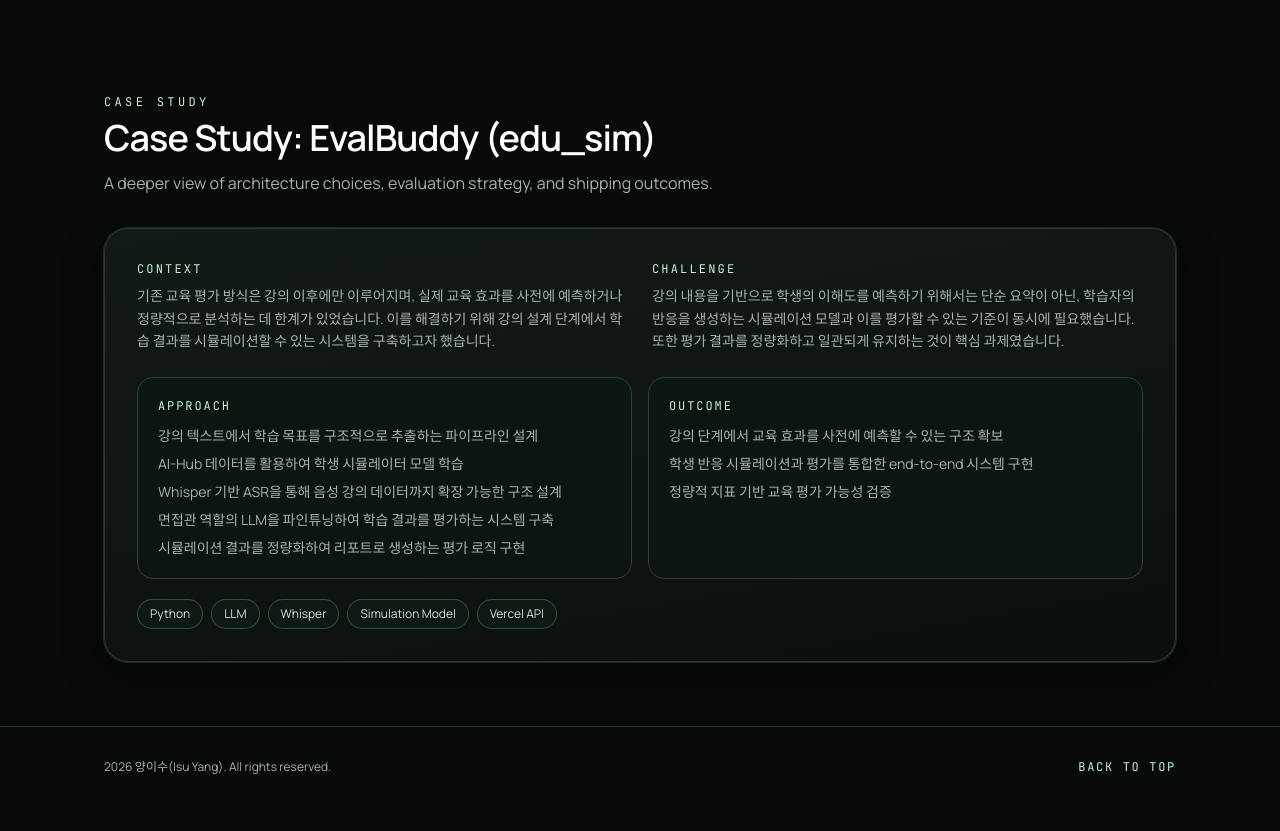
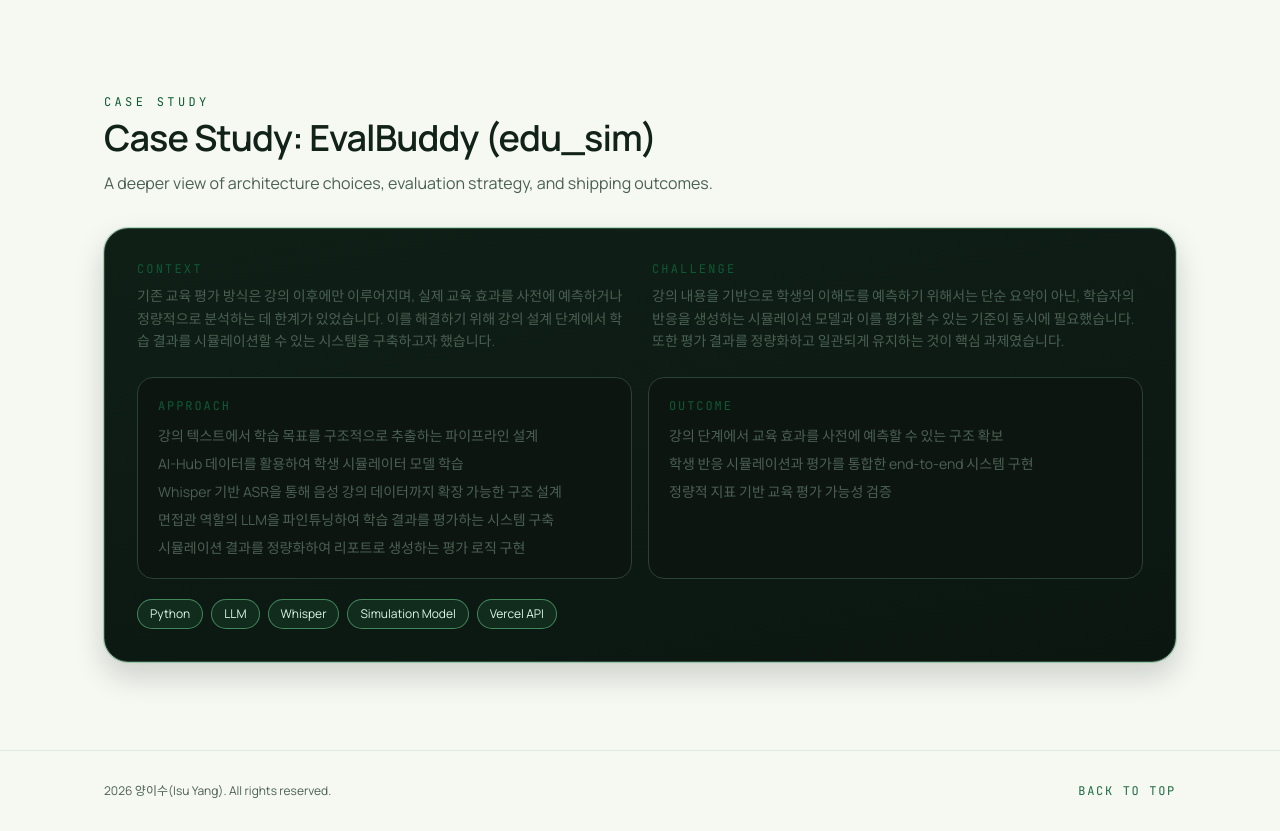
Before and after one commit to yangisu/portfolio, a Next.js app: page / in a window 1280 px wide. Shown: the part 2749-3580 px from the top of the page. Before the commit the page ends 3556 px from the top, so only its background shows below. Built offline with nearby package versions, Linux system fonts and the light colour scheme.

Commit message:
Redesign with white base and stronger green contact emphasis

```diff
--- a/app/globals.css
+++ b/app/globals.css
@@ -1,15 +1,16 @@
 @import "tailwindcss";
 
 :root {
-  --background: #070a08;
-  --background-soft: #0c120f;
-  --foreground: #f4f5ef;
-  --muted: #a8b3ab;
-  --card: #101713;
-  --card-border: #293a31;
-  --accent: #8bcf9d;
-  --accent-strong: #c6f2d2;
-  --ivory: #f2efe7;
+  --background: #f6f8f2;
+  --foreground: #112218;
+  --muted: #4b6054;
+  --card: #0d1b13;
+  --card-border: #2d4a3c;
+  --accent: #2f9e5b;
+  --accent-strong: #6ad48f;
+  --accent-olive: #6b8f45;
+  --accent-deep: #0f5a34;
+  --ivory: #ffffff;
 }
 
 @theme inline {
@@ -24,14 +25,14 @@ body {
   color: var(--foreground);
   font-family: var(--font-manrope), sans-serif;
   background-image:
-    radial-gradient(circle at 10% -10%, rgba(139, 207, 157, 0.12), transparent 34%),
-    radial-gradient(circle at 90% -8%, rgba(67, 103, 78, 0.2), transparent 32%),
-    linear-gradient(180deg, #080d0a 0%, #070a08 100%);
+    radial-gradient(circle at 8% -6%, rgba(106, 212, 143, 0.2), transparent 34%),
+    radial-gradient(circle at 92% -4%, rgba(107, 143, 69, 0.25), transparent 30%),
+    linear-gradient(180deg, #ffffff 0%, #f4f8f1 42%, #f7f9f4 100%);
 }
 
 ::selection {
-  background: rgba(139, 207, 157, 0.4);
-  color: #07100b;
+  background: rgba(47, 158, 91, 0.28);
+  color: #0b1b12;
 }
 
 .section-fade {
@@ -39,17 +40,21 @@ body {
 }
 
 .glass-card {
-  background: linear-gradient(170deg, rgba(20, 28, 24, 0.92), rgba(11, 17, 14, 0.92));
+  background: linear-gradient(170deg, #0f1f16 0%, #0b1611 100%);
   border: 1px solid var(--card-border);
   backdrop-filter: blur(8px);
 }
 
 .accent-ring {
-  box-shadow: 0 0 0 1px rgba(139, 207, 157, 0.18), 0 14px 36px rgba(2, 6, 4, 0.5);
+  box-shadow: 0 0 0 1px rgba(47, 158, 91, 0.35), 0 14px 30px rgba(15, 35, 24, 0.18);
+}
+
+.theme-heading {
+  color: #112218;
 }
 
 .theme-eyebrow {
-  color: var(--accent-strong);
+  color: var(--accent-deep);
 }
 
 .theme-text-muted {
@@ -57,25 +62,25 @@ body {
 }
 
 .theme-chip {
-  border: 1px solid rgba(139, 207, 157, 0.3);
-  background: rgba(16, 26, 21, 0.95);
-  color: #d7e5dc;
+  border: 1px solid rgba(106, 212, 143, 0.55);
+  background: rgba(18, 44, 30, 0.96);
+  color: #ddf7e7;
 }
 
 .theme-outline-btn {
-  border: 1px solid rgba(139, 207, 157, 0.38);
-  color: #e6ede8;
-  background: rgba(8, 14, 11, 0.72);
+  border: 1px solid var(--accent);
+  color: #124328;
+  background: #ffffff;
 }
 
 .theme-outline-btn:hover {
-  border-color: var(--accent-strong);
-  color: #ffffff;
+  background: #e8f8ee;
+  color: #0d3a23;
 }
 
 .theme-solid-btn {
-  background: linear-gradient(135deg, #b9eed0 0%, #8bcf9d 100%);
-  color: #0a130f;
+  background: linear-gradient(135deg, var(--accent-olive) 0%, var(--accent) 45%, var(--accent-strong) 100%);
+  color: #062212;
 }
 
 .theme-solid-btn:hover {
@@ -83,17 +88,17 @@ body {
 }
 
 .top-shell {
-  border: 1px solid rgba(194, 204, 197, 0.22);
-  background: rgba(11, 15, 13, 0.88);
-  box-shadow: inset 0 1px 0 rgba(255, 255, 255, 0.06);
+  border: 1px solid rgba(20, 54, 34, 0.16);
+  background: rgba(255, 255, 255, 0.94);
+  box-shadow: 0 12px 26px rgba(19, 45, 30, 0.08);
 }
 
 .nav-link {
-  color: #d8e2da;
+  color: #1f3b2d;
 }
 
 .nav-link:hover {
-  color: #ffffff;
+  color: #0f5a34;
 }
 
 .hero-grid {
@@ -105,33 +110,39 @@ body {
   position: absolute;
   inset: 14% 0 auto 0;
   height: 1px;
-  background: linear-gradient(90deg, transparent, rgba(139, 207, 157, 0.25), transparent);
+  background: linear-gradient(90deg, transparent, rgba(47, 158, 91, 0.45), transparent);
   pointer-events: none;
 }
 
+.contact-stage {
+  border: 1px solid #2a4b3c;
+  background: linear-gradient(165deg, #07140e 0%, #091d14 48%, #0b2418 100%);
+  box-shadow: 0 22px 44px rgba(10, 33, 22, 0.28);
+}
+
 .contact-panel {
-  border: 1px solid rgba(49, 70, 59, 0.95);
-  background: linear-gradient(165deg, rgba(10, 16, 13, 0.98), rgba(6, 11, 9, 0.98));
+  border: 1px solid rgba(77, 122, 96, 0.8);
+  background: linear-gradient(165deg, rgba(11, 25, 18, 0.97), rgba(8, 19, 13, 0.97));
 }
 
 .contact-input {
   width: 100%;
   border-radius: 16px;
-  border: 1px solid rgba(55, 81, 68, 0.88);
-  background: rgba(18, 30, 24, 0.9);
-  color: #f3f6f3;
+  border: 1px solid rgba(87, 141, 111, 0.88);
+  background: rgba(19, 40, 28, 0.92);
+  color: #f5fbf7;
   padding: 0.9rem 1rem;
   outline: none;
   transition: border-color 0.2s ease, box-shadow 0.2s ease;
 }
 
 .contact-input::placeholder {
-  color: #7f9588;
+  color: #8eb49c;
 }
 
 .contact-input:focus {
-  border-color: #aee8c0;
-  box-shadow: 0 0 0 3px rgba(139, 207, 157, 0.18);
+  border-color: #8effb7;
+  box-shadow: 0 0 0 3px rgba(106, 212, 143, 0.25);
 }
 
 @keyframes fadeUp {
--- a/app/page.tsx
+++ b/app/page.tsx
@@ -20,10 +20,10 @@ export default function Home() {
   const hasContact = Boolean(contact?.email || contact?.github || contact?.linkedin);
 
   return (
-    <div className="relative flex min-h-screen flex-col overflow-x-clip bg-[#070a08]">
+    <div className="relative flex min-h-screen flex-col overflow-x-clip bg-[var(--background)]">
       <header className="sticky top-0 z-20 px-4 pt-4 md:px-8">
         <nav className="top-shell mx-auto flex w-full max-w-6xl items-center justify-between rounded-full px-4 py-3 md:px-6">
-          <a href="#top" className="font-semibold tracking-tight text-[var(--ivory)] md:text-lg">
+          <a href="#top" className="font-semibold tracking-tight text-[#163326] md:text-lg">
             YANGISU.
           </a>
           <div className="hidden items-center gap-7 text-sm font-medium md:flex">
--- a/components/contact-section.tsx
+++ b/components/contact-section.tsx
@@ -7,26 +7,27 @@ type ContactSectionProps = {
 export function ContactSection({ email, github, linkedin }: ContactSectionProps) {
   return (
     <section id="contact" className="section-fade scroll-mt-24">
-      <div className="mb-8 max-w-3xl">
-        <p className="mb-2 font-mono text-xs uppercase tracking-[0.28em] theme-eyebrow">
+      <div className="contact-stage rounded-[34px] p-6 md:p-10">
+        <div className="mb-10 max-w-3xl">
+          <p className="mb-3 font-mono text-xs uppercase tracking-[0.28em] text-[#8effb7]">
             Contact
           </p>
-        <h2 className="text-3xl font-semibold tracking-tight text-[var(--ivory)] md:text-5xl">
+          <h2 className="text-3xl font-semibold tracking-tight text-white md:text-6xl">
             새로운 소통과 협업에
             <br />
             항상 열려 있습니다.
           </h2>
         </div>
 
-      <div className="contact-panel rounded-[30px] p-5 md:p-8">
-        <div className="grid gap-8 lg:grid-cols-[0.9fr_1.5fr]">
+        <div className="contact-panel rounded-[28px] p-5 md:p-8">
+          <div className="grid gap-8 lg:grid-cols-[0.95fr_1.45fr]">
             <div className="space-y-4">
               {email ? (
                 <a
                   href={`mailto:${email}`}
-                className="glass-card block rounded-2xl p-4 hover:border-[#9cd9ae]"
+                  className="block rounded-2xl border border-[#4f7f64] bg-[#13261c] p-4 transition hover:border-[#8effb7]"
                 >
-                <p className="text-xs uppercase tracking-[0.16em] theme-eyebrow">Email</p>
+                  <p className="text-xs uppercase tracking-[0.16em] text-[#99efbb]">Email</p>
                   <p className="mt-2 break-all text-base text-white">{email}</p>
                 </a>
               ) : null}
@@ -35,9 +36,9 @@ export function ContactSection({ email, github, linkedin }: ContactSectionProps)
                   href={github}
                   target="_blank"
                   rel="noreferrer"
-                className="glass-card block rounded-2xl p-4 hover:border-[#9cd9ae]"
+                  className="block rounded-2xl border border-[#4f7f64] bg-[#13261c] p-4 transition hover:border-[#8effb7]"
                 >
-                <p className="text-xs uppercase tracking-[0.16em] theme-eyebrow">GitHub</p>
+                  <p className="text-xs uppercase tracking-[0.16em] text-[#99efbb]">GitHub</p>
                   <p className="mt-2 break-all text-base text-white">{github}</p>
                 </a>
               ) : null}
@@ -46,27 +47,27 @@ export function ContactSection({ email, github, linkedin }: ContactSectionProps)
                   href={linkedin}
                   target="_blank"
                   rel="noreferrer"
-                className="glass-card block rounded-2xl p-4 hover:border-[#9cd9ae]"
+                  className="block rounded-2xl border border-[#4f7f64] bg-[#13261c] p-4 transition hover:border-[#8effb7]"
                 >
-                <p className="text-xs uppercase tracking-[0.16em] theme-eyebrow">LinkedIn</p>
+                  <p className="text-xs uppercase tracking-[0.16em] text-[#99efbb]">LinkedIn</p>
                   <p className="mt-2 break-all text-base text-white">{linkedin}</p>
                 </a>
               ) : null}
             </div>
 
-          <form className="glass-card rounded-2xl p-5 md:p-6">
+            <form className="rounded-2xl border border-[#446e57] bg-[#112218] p-5 md:p-6">
               <div className="grid gap-4 md:grid-cols-2">
-              <label className="text-sm font-medium text-[#d8e5dc]">
+                <label className="text-sm font-medium text-[#c9f4d6]">
                   이름
                   <input className="contact-input mt-2" placeholder="홍길동" />
                 </label>
-              <label className="text-sm font-medium text-[#d8e5dc]">
+                <label className="text-sm font-medium text-[#c9f4d6]">
                   이메일
                   <input className="contact-input mt-2" placeholder="email@example.com" />
                 </label>
               </div>
 
-            <label className="mt-4 block text-sm font-medium text-[#d8e5dc]">
+              <label className="mt-4 block text-sm font-medium text-[#c9f4d6]">
                 메시지
                 <textarea
                   className="contact-input mt-2 min-h-44 resize-y"
@@ -83,6 +84,7 @@ export function ContactSection({ email, github, linkedin }: ContactSectionProps)
             </form>
           </div>
         </div>
+      </div>
     </section>
   );
 }
--- a/components/section-shell.tsx
+++ b/components/section-shell.tsx
@@ -21,7 +21,7 @@ export function SectionShell({
         <p className="mb-2 font-mono text-xs uppercase tracking-[0.28em] theme-eyebrow">
           {eyebrow}
         </p>
-        <h2 className="text-3xl font-semibold tracking-tight text-white md:text-4xl">
+        <h2 className="theme-heading text-3xl font-semibold tracking-tight md:text-4xl">
           {title}
         </h2>
         <p className="mt-3 text-sm leading-relaxed theme-text-muted md:text-base">
--- a/components/site-footer.tsx
+++ b/components/site-footer.tsx
@@ -4,12 +4,12 @@ type SiteFooterProps = {
 
 export function SiteFooter({ name }: SiteFooterProps) {
   return (
-    <footer className="border-t border-[#24362f] py-8">
-      <div className="mx-auto flex w-full max-w-6xl flex-col items-start justify-between gap-3 px-6 text-xs theme-text-muted md:flex-row md:items-center md:px-10">
+    <footer className="mt-6 border-t border-[#dce9df] py-8">
+      <div className="mx-auto flex w-full max-w-6xl flex-col items-start justify-between gap-3 px-6 text-xs text-[#4b6054] md:flex-row md:items-center md:px-10">
         <p>{new Date().getFullYear()} {name}. All rights reserved.</p>
         <a
           href="#top"
-          className="font-mono uppercase tracking-[0.14em] theme-eyebrow transition hover:text-white"
+          className="font-mono uppercase tracking-[0.14em] text-[#1e6b42] transition hover:text-[#0f5a34]"
         >
           Back to top
         </a>
```
Lines whose indentation alone changed are shown as unchanged.
